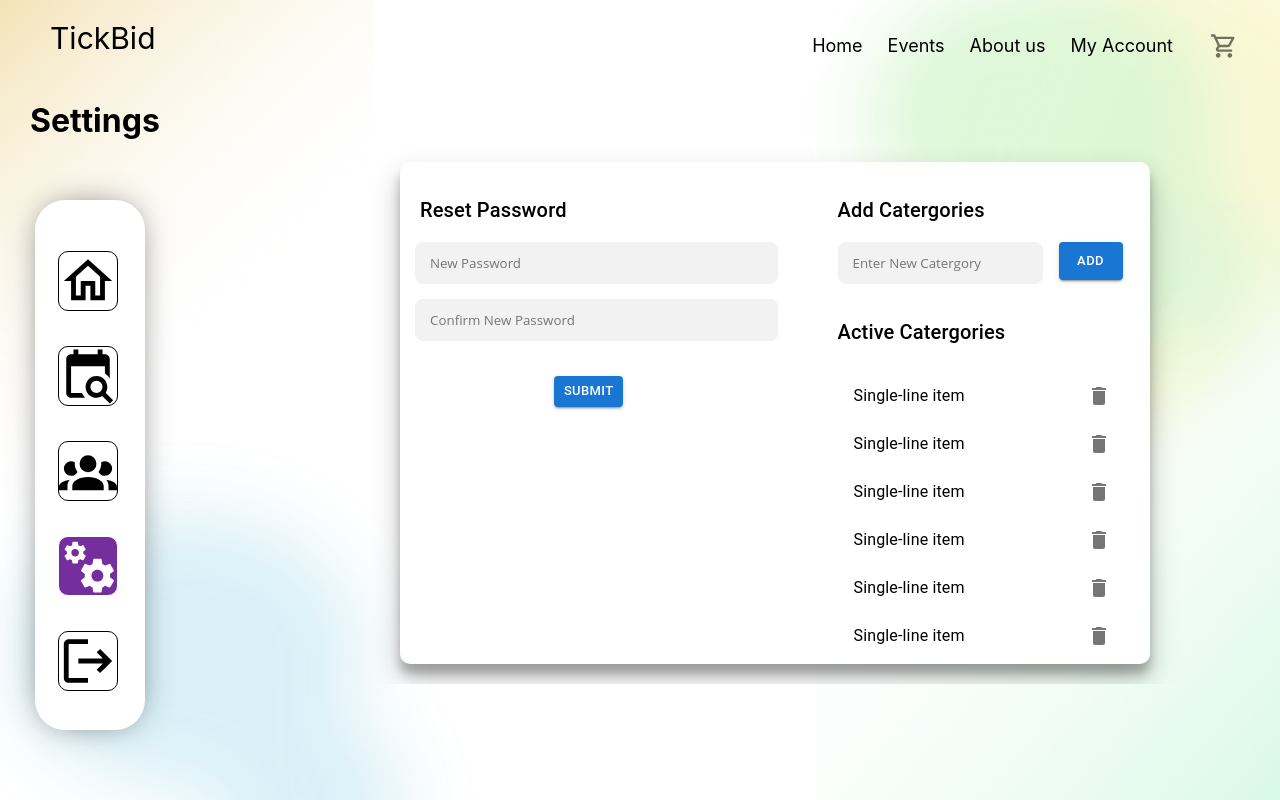
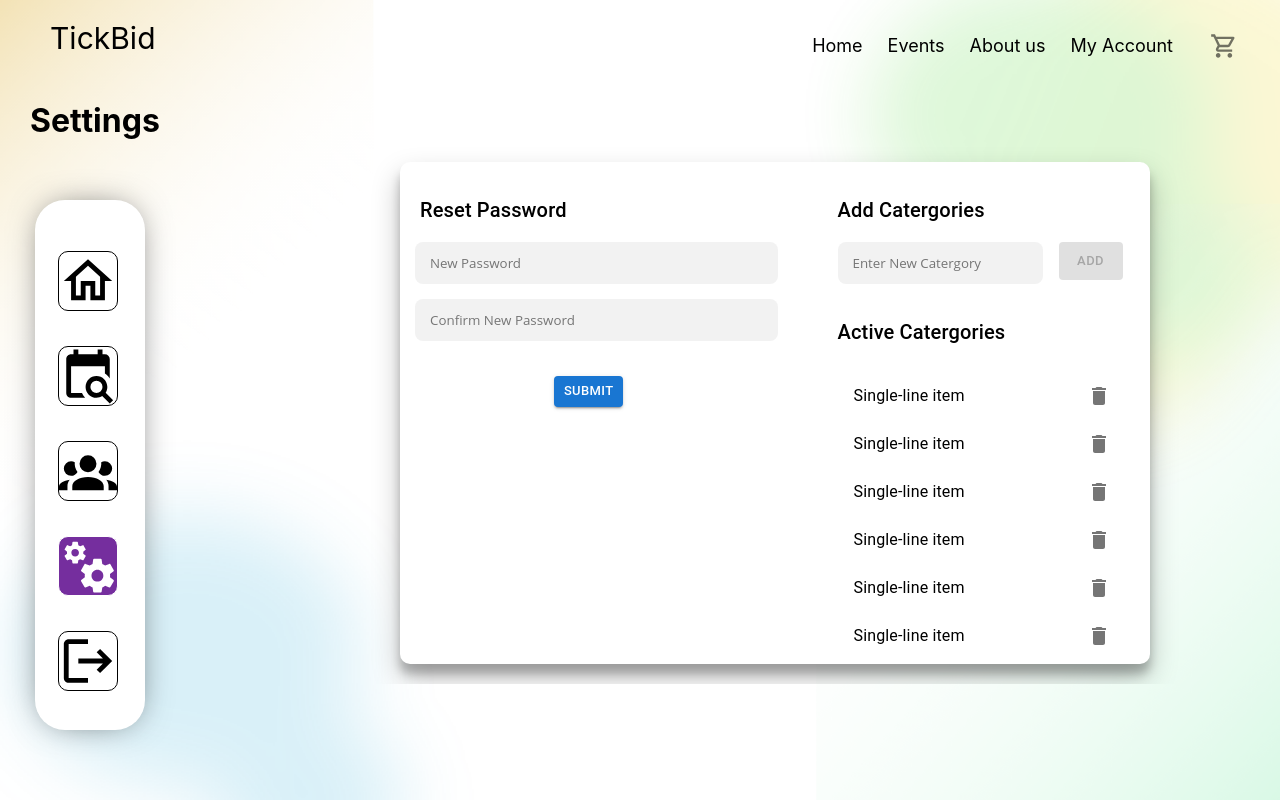
Before and after one commit to samitha093/Software-project, a Next.js app in the folder client/: page /manager/settings in a window 1280 px wide. Built offline with nearby package versions, Linux system fonts and the light colour scheme; no server answers; a web font is replaced by a local one.

Commit message:
Button enable disable function in Catergorylist
Please check this

```diff
--- a/client/components/manager/Categorylist.tsx
+++ b/client/components/manager/Categorylist.tsx
@@ -49,6 +49,9 @@ export default function Categorylist() {
         const valid = !!e.target.value.match(newpcatergory_regex);
         setNewcatergory(e.target.value);
         setNewcatergoryError(!valid);
+
+        //Check below line
+        document.getElementById('manager_catergory_add')?.removeAttribute('disabled');
     }
 
     return (
@@ -69,7 +72,7 @@ export default function Categorylist() {
                             onChange={newcatergoryChangeHandler}
                         />
 
-                        <Button className={styles.manager_settings_catergory_add_button} variant="contained" size="small" onClick={addCatergory}>
+                        <Button disabled className={styles.manager_settings_catergory_add_button} id="manager_catergory_add" variant="contained" size="small" onClick={addCatergory}>
                             Add
                         </Button>
                     </Stack>
```
